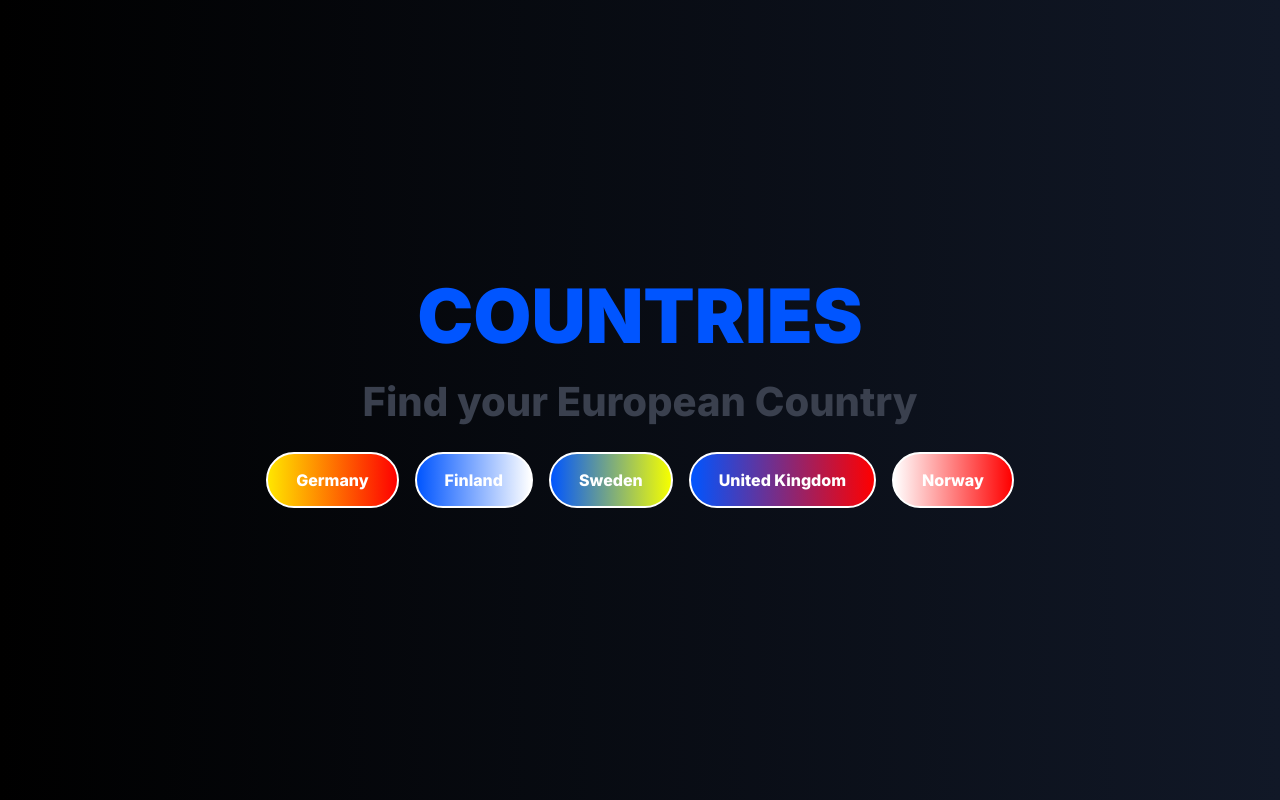
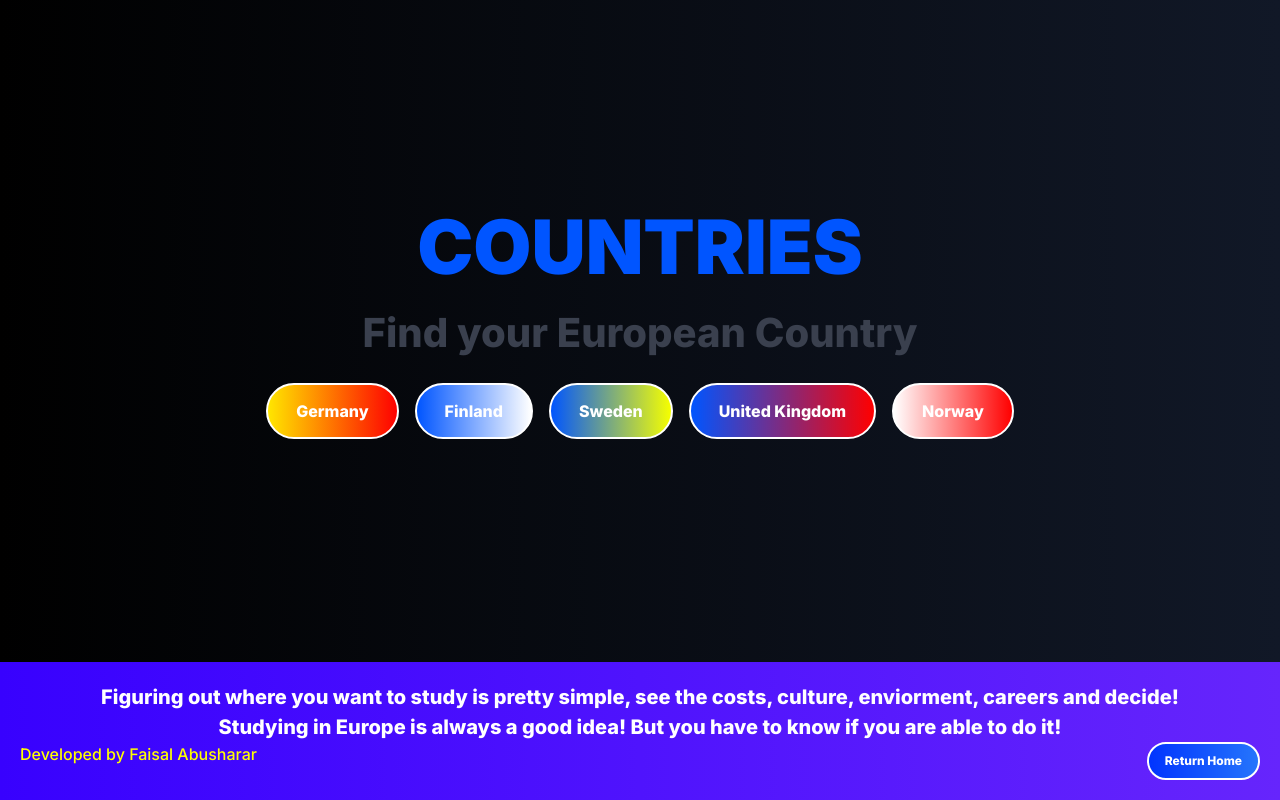
Before and after one commit to FaisalAbusharar/europe-university-info, a Next.js app: page /countries in a window 1280 px wide. Built offline with nearby package versions, Linux system fonts and the light colour scheme.

Commit message:
added footer and return button

```diff
--- a/src/app/countries/page.tsx
+++ b/src/app/countries/page.tsx
@@ -1,4 +1,6 @@
 import { Oswald } from 'next/font/google';
+import Link from 'next/link';
+
 
 const oswald = Oswald({ subsets: ['latin'], weight: ['400', '700'] });
 
@@ -16,6 +18,16 @@ const Countries = () => {
             <button className="country-button" data-gradient="norway">Norway</button>
           </div>
       </div>
+      <div className="footer-container">
+        <p id="footer">Figuring out where you want to study is pretty simple, see the costs, culture, enviorment, careers and decide!
+          <br />Studying in Europe is always a good idea! But you have to know if you are able to do it!</p>
+        <div className="credit-container">
+          <p id="left-credit">Developed by Faisal Abusharar</p>
+          <Link href="/">
+              <button id="right-credit-button" className="bg-custom-gradient text-white font-bold py-2 px-4 rounded">Return Home</button>
+            </Link>
+        </div>
+      </div>
     </main>
   );
 }
--- a/src/app/globals.css
+++ b/src/app/globals.css
@@ -197,3 +197,19 @@ main {
   color: black;
   background: var(--gradient-norway-hover);
 }
+
+#right-credit-button {
+  font-size: 12px;
+  border-radius: 50px;
+  border: 2px solid #ffffff;
+  color: #ffffff;
+  cursor: pointer;
+  transition-duration: 0.5s;
+  font-weight: 800;
+}
+
+#right-credit-button:hover {
+  border: 2px solid black;
+  color: black;
+  background: linear-gradient(to left, #0134fe, #2575fc);
+}
```
